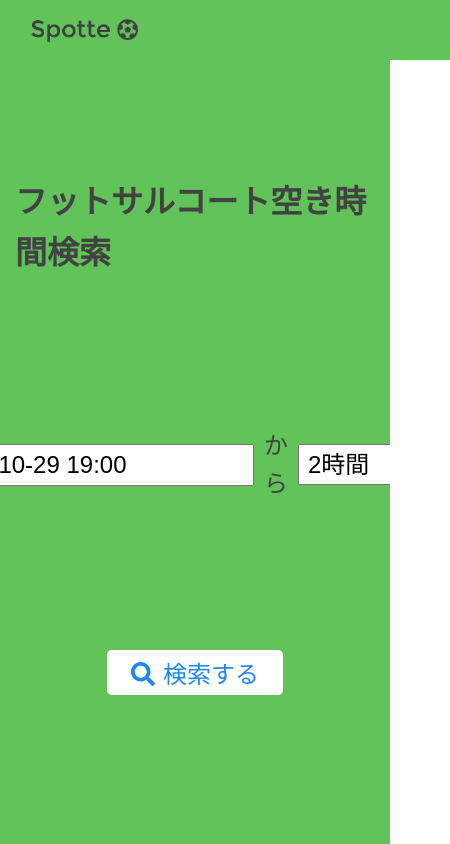
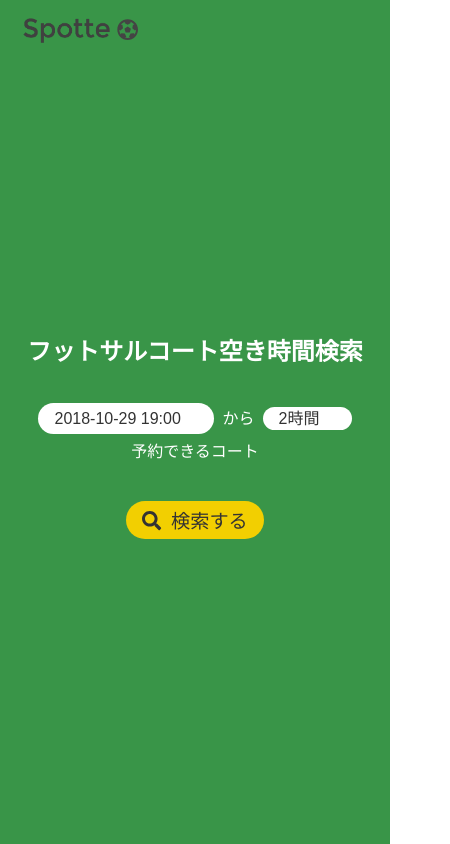
Before and after one commit to y-okady/spotte-futsal, a React (Create React App) app in the folder web/: page / in a window 390 px wide. Shown: the whole page, 450 px wide, since content can reach past the window. Built offline with nearby package versions, Linux system fonts and the light colour scheme; a web font is replaced by a local one.

Commit message:
#12 モバイル向けにデザイン調整

```diff
--- a/web/src/App.css
+++ b/web/src/App.css
@@ -1,13 +1,24 @@
 .App-header {
-  background-color: #61C359;
-  height: 60px;
-  padding: 0 30px;
+  color: #fff;
+  background-color: #399548;
   width: 100%;
+  height: 100%;
   display: flex;
-  align-items: center;
+  flex-direction: column;
 }
 
 .App-logo {
-  height: 25px;
+  height: 60px;
+  display: flex;
+  align-items: center;
+  padding: 0 1.4rem;
+}
+
+.App-logo img {
+  height: 1.7rem;
   margin-right: 5px;
 }
+
+.App-logo svg {
+  color: #444;
+}
--- a/web/src/App.js
+++ b/web/src/App.js
@@ -37,10 +37,12 @@ class App extends Component {
     return (
       <div className="App">
         <header className="App-header">
-          <img src={logo} className="App-logo" alt="logo" />
-          <FontAwesomeIcon icon="futbol" size="lg" />
+          <div className="App-logo">
+            <img src={logo} alt="logo" />
+            <FontAwesomeIcon icon="futbol" size="lg" />
+          </div>
+          <SearchForm onSubmit={condition => this.search(condition)}/>
         </header>
-        <SearchForm onSubmit={condition => this.search(condition)}/>
         <SearchResult spots={this.state.spots} />
       </div>
     );
--- a/web/src/SearchForm.css
+++ b/web/src/SearchForm.css
@@ -1,12 +1,15 @@
 .SearchForm {
-  background-color: #61C359;
   display: flex;
   flex-direction: column;
   justify-content: center;
   align-items: center;
-  padding: 0 15px;
   transition: min-height 0.8s;
   overflow: hidden;
+  height: 100%;
+}
+
+.SearchForm-form {
+  text-align: center;
 }
 
 .SearchForm-title {
@@ -16,40 +19,62 @@
 }
 
 .SearchForm-inputs {
-  display: flex;
-  justify-content: center;
-  align-items: center;
   font-size: 1.5rem;
-  margin-bottom: 2rem;
+  white-space: nowrap;
+  display: inline-block;
+}
+
+.SearchForm-inputs > * {
+  display: inline-block;
 }
 
 .SearchForm-inputs input {
+  color: #333;
+  background-color: #fff;
+  border: 0;
+  border-radius: 2rem;
+  padding: 0.4rem 1rem;
   font-size: 1.5rem;
-  padding: 5px;
+  width: 13rem;
 }
 
 .SearchForm-inputs span {
-  margin: 0 10px;
+  margin: 0 0.5rem;
+  white-space: nowrap;
 }
 
 .SearchForm-inputs select {
+  color: #333;
+  background-color: #fff;
+  padding: 0.2rem 1rem;
+  -webkit-appearance: none;
+  appearance: none;
+  border: 0;
+  border-radius: 2rem;
   font-size: 1.5rem;
-  padding: 5px;
+}
+
+.SearchForm-desc {
+  margin: 0 0.5rem;
+  font-size: 1.5rem;
+  padding: 0.3rem;
+  display: inline-block;
+  text-align: center;
 }
 
 .SearchForm-buttons {
   display: flex;
   justify-content: center;
-  margin-bottom: 2rem;
+  margin: 2rem 0;
 }
 
 .SearchForm-button {
-  color: #1e87f0;
-  background-color: #fff;
+  color: #333;
+  background-color: #f2cf01;
   border: none;
-  font-size: 1.5rem;
-  border-radius: .3rem;
-  padding: .3rem 1.5rem;
+  font-size: 1.6rem;
+  border-radius: 2rem;
+  padding: 0.4rem 1.8rem;
   cursor: pointer;
 }
 
@@ -58,5 +83,33 @@
 }
 
 .SearchForm-button svg {
-  margin-right: 8px;
+  margin-right: 0.6rem;
 }
+
+
+@media screen and (max-width: 640px) {
+  .SearchForm-title {
+    font-size: 1.5rem;
+  }
+
+  .SearchForm-inputs input {
+      width: 9rem;
+  }
+
+  .SearchForm-inputs,
+  .SearchForm-inputs input,
+  .SearchForm-inputs select,
+  .SearchForm-desc {
+    font-size: 1rem;
+  }
+
+  .SearchForm-inputs span,
+  .SearchForm-desc {
+    margin: 0 0.5rem;
+  }
+
+  .SearchForm-button {
+    font-size: 1.2rem;
+    padding: .3rem 1rem;
+  }
+}
--- a/web/src/SearchForm.js
+++ b/web/src/SearchForm.js
@@ -74,6 +74,8 @@ class SearchForm extends Component {
               <option value="5">5時間</option>
               <option value="6">6時間</option>
             </select>
+          </div>
+          <div className="SearchForm-desc">
             <span>予約できるコート</span>
           </div>
           <div className="SearchForm-buttons">
--- a/web/src/SearchResult.css
+++ b/web/src/SearchResult.css
@@ -3,7 +3,7 @@
   flex-direction: column;
   align-items: center;
   justify-content: center;
-  background-color: #f0f0f0;
+  background-color: #f6f6f6;
 }
 
 .SearchResult-itemOuter {
@@ -15,10 +15,11 @@
 }
 
 .SearchResult-item {
-  max-width: 600px;
+  padding: 2rem 0;
+  width: 72vw;
+  max-width: 720px;
   margin-left: auto;
   margin-right: auto;
-  padding: 2rem 8rem;
 }
 
 .SearchResult-spot {
@@ -32,11 +33,32 @@
 
 .SearchResult-booking {
   font-size: 0.9rem;
-  margin: 10px 0;
+  margin: 0.7rem 0;
+}
+
+.SearchResult-map {
+  position: relative;
+  width: 72vw;
+  height: 48vw;
+  max-width: 720px;
+  max-height: 480px;
+  overflow: hidden;
 }
 
 .SearchResult-map iframe {
-  width: 600px;
-  height: 400px;
+  position: absolute;
   border: none;
+  width: 100%;
+  height: 100%;
 }
+
+@media screen and (max-width: 800px) {
+  .SearchResult-item {
+    width: 90vw;
+  }
+
+  .SearchResult-map {
+    width: 90vw;
+    height: 60vw;
+  }
+}
```
Also changed, not shown: web/src/SearchResult.js (indentation only).
